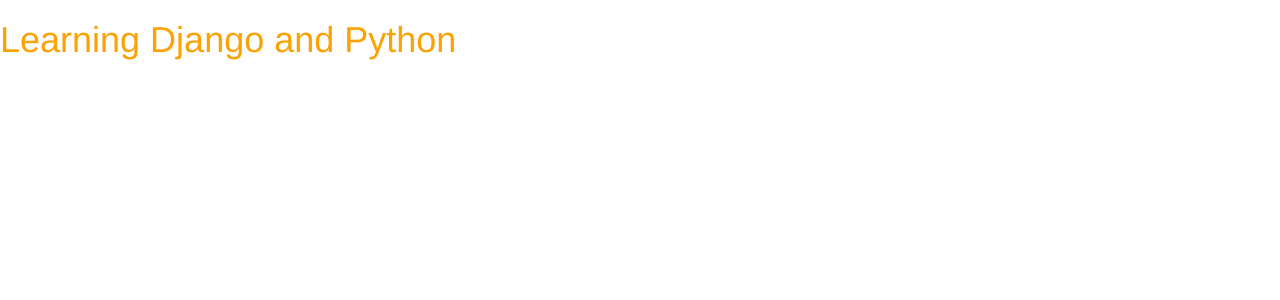
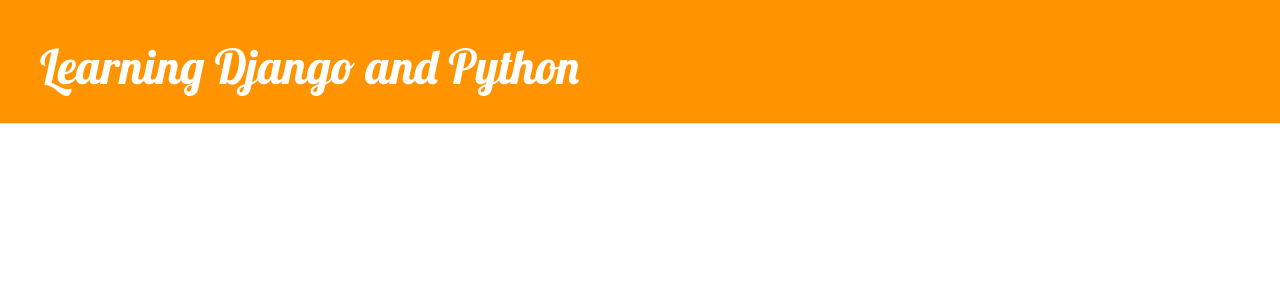
Before and after one commit to rodrigogama/django-python, a Django app: page / in a window 1280 px wide. Shown: the top 300 px of the page. Run offline with Django 3.2, Linux system fonts and the light colour scheme; data that the repository does not hold is empty; some libraries are stand-ins or nearby versions.

Commit message:
Fixed static url for custom css
Signed-off-by: Rodrigo Gama <rodrigogama@simepar.br>

```diff
--- /dev/null
+++ b/blog/static/blog/css/blog.css
@@ -0,0 +1,46 @@
+.page-header {
+    background-color: #ff9400;
+    margin-top: 0;
+    padding: 20px 20px 20px 40px;
+}
+
+.page-header h1, .page-header h1 a, .page-header h1 a:visited, .page-header h1 a:active {
+    color: #ffffff;
+    font-size: 36pt;
+    text-decoration: none;
+}
+
+.content {
+    margin-left: 40px;
+}
+
+h1, h2, h3, h4 {
+    font-family: 'Lobster', cursive;
+}
+
+.date {
+    color: #828282;
+}
+
+.save {
+    float: right;
+}
+
+.post-form textarea, .post-form input {
+    width: 100%;
+}
+
+.top-menu, .top-menu:hover, .top-menu:visited {
+    color: #ffffff;
+    float: right;
+    font-size: 26pt;
+    margin-right: 20px;
+}
+
+.post {
+    margin-bottom: 70px;
+}
+
+.post h1 a, .post h1 a:visited {
+    color: #000000;
+}
--- a/blog/templates/blog/post_list.html
+++ b/blog/templates/blog/post_list.html
@@ -4,22 +4,32 @@
     <head>
         <title>Rodrigo's blog</title>
 
+        <link href="//fonts.googleapis.com/css?family=Lobster&subset=latin,latin-ext" rel="stylesheet" type="text/css">
+
         <link rel="stylesheet" href="//maxcdn.bootstrapcdn.com/bootstrap/3.2.0/css/bootstrap.min.css">
         <link rel="stylesheet" href="//maxcdn.bootstrapcdn.com/bootstrap/3.2.0/css/bootstrap-theme.min.css">
-        <link rel="stylesheet" href="{% static 'css/blog.css' %}">
+        <link rel="stylesheet" href="{% static 'blog/css/blog.css' %}">
     </head>
 
     <body>
-        <div>
+        <div class="page-header">
             <h1><a href="">Learning Django and Python</a></h1>
         </div>
 
-        {% for post in posts %}
-            <div>
-                <p>published: {{ post.published_date }}</p>
-                <h1><a href="">{{ post.title }}</a></h1>
-                <p>{{ post.text|linebreaksbr }}</p>
+        <div class="content container">
+            <div class="row">
+                <div class="col-md-8">
+                    {% for post in posts %}
+                        <div class="post">
+                            <div class="date">
+                                <p>published: {{ post.published_date }}</p>
+                            </div>
+                            <h1><a href="">{{ post.title }}</a></h1>
+                            <p>{{ post.text|linebreaksbr }}</p>
+                        </div>
+                    {% endfor %}
+                </div>
             </div>
-        {% endfor %}
+        </div>
     </body>
 </html>
--- a/blog/templates/blog/static/css/blog.css
+++ /dev/null
@@ -1,3 +0,0 @@
-h1 a {
-    color: #FCA205;
-}
--- a/mysite/settings.py
+++ b/mysite/settings.py
@@ -119,5 +119,5 @@ USE_TZ = True
 # Static files (CSS, JavaScript, Images)
 # https://docs.djangoproject.com/en/1.9/howto/static-files/
 
-STATIC_URL = 'static/'
+STATIC_URL = '/static/'
 STATIC_ROOT = os.path.join(BASE_DIR, 'static')
```
